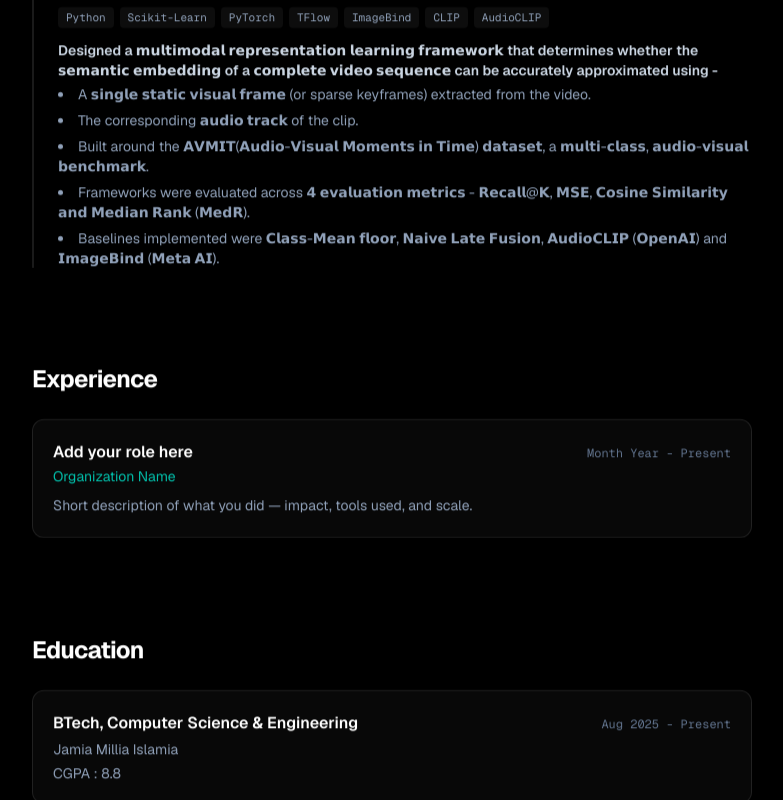
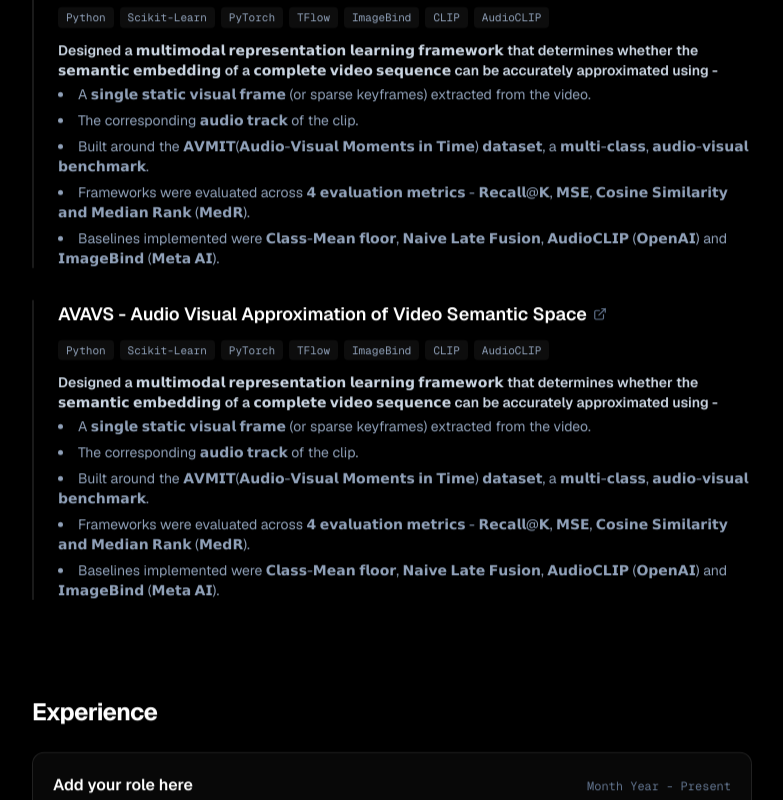
Before and after one commit to silver0cloud/my-portfolio, a Next.js app: page / in a window 1280 px wide. Shown: the part 1269-2069 px from the top of the page, without its empty margins (248-1031 px from the left). Built offline with nearby package versions, Linux system fonts and the light colour scheme.

Commit message:
Add AVAVS framework details to page
Added a section detailing the AVAVS framework, including its evaluation metrics and implemented baselines.

```diff
--- a/app/page.tsx
+++ b/app/page.tsx
@@ -271,6 +271,43 @@ export default function Page() {
                   <li>Baselines implemented were 𝗖𝗹𝗮𝘀𝘀-𝗠𝗲𝗮𝗻 𝗳𝗹𝗼𝗼𝗿, 𝗡𝗮𝗶𝘃𝗲 𝗟𝗮𝘁𝗲 𝗙𝘂𝘀𝗶𝗼𝗻, 𝗔𝘂𝗱𝗶𝗼𝗖𝗟𝗜𝗣 (𝗢𝗽𝗲𝗻𝗔𝗜) and 𝗜𝗺𝗮𝗴𝗲𝗕𝗶𝗻𝗱 (𝗠𝗲𝘁𝗮 𝗔𝗜).</li>
                 </ul>
               </div>
+
+          <div className="group relative border-l-2 border-white/10 pl-6 space-y-3 hover:border-teal-500/50 transition-colors">
+                <h3 className="text-lg font-semibold text-white group-hover:text-teal-400 transition-colors">
+                  <a
+                    href="https://github.com/silver0cloud/avavs-dtu"
+                    target="_blank"
+                    rel="noopener noreferrer"
+                    className="inline-flex items-center gap-1.5 hover:underline decoration-teal-500/40 underline-offset-4"
+                  >
+                    AVAVS - Audio Visual Approximation of Video Semantic Space
+                    <svg className="w-3.5 h-3.5 text-slate-500 group-hover:text-teal-400 transition-colors" viewBox="0 0 24 24" fill="none" stroke="currentColor" strokeWidth="2" strokeLinecap="round" strokeLinejoin="round">
+                      <path d="M15 3h6v6"></path>
+                      <path d="M10 14 21 3"></path>
+                      <path d="M18 13v6a2 2 0 0 1-2 2H5a2 2 0 0 1-2-2V8a2 2 0 0 1 2-2h6"></path>
+                    </svg>
+                  </a>
+                </h3>
+
+                <div className="flex flex-wrap gap-1.5">
+                  {["Python", "Scikit-Learn", "PyTorch", "TFlow", "ImageBind", "CLIP", "AudioCLIP"].map((t) => (
+                    <span key={t} className="text-[11px] font-mono bg-white/5 px-2 py-0.5 rounded text-slate-400">
+                      {t}
+                    </span>
+                  ))}
+                </div>
+
+                <ul className="text-sm text-slate-400 space-y-1.5 list-disc list-inside">
+                  <h4 className="font-semibold text-slate-300 mb-1">
+                    Designed a 𝗺𝘂𝗹𝘁𝗶𝗺𝗼𝗱𝗮𝗹 𝗿𝗲𝗽𝗿𝗲𝘀𝗲𝗻𝘁𝗮𝘁𝗶𝗼𝗻 𝗹𝗲𝗮𝗿𝗻𝗶𝗻𝗴 𝗳𝗿𝗮𝗺𝗲𝘄𝗼𝗿𝗸 that determines whether the 𝘀𝗲𝗺𝗮𝗻𝘁𝗶𝗰 𝗲𝗺𝗯𝗲𝗱𝗱𝗶𝗻𝗴 of a 𝗰𝗼𝗺𝗽𝗹𝗲𝘁𝗲 𝘃𝗶𝗱𝗲𝗼 𝘀𝗲𝗾𝘂𝗲𝗻𝗰𝗲 can be accurately approximated using -
+                  </h4>
+                  <li>A 𝘀𝗶𝗻𝗴𝗹𝗲 𝘀𝘁𝗮𝘁𝗶𝗰 𝘃𝗶𝘀𝘂𝗮𝗹 𝗳𝗿𝗮𝗺𝗲 (or sparse keyframes) extracted from the video.</li>
+                  <li>The corresponding 𝗮𝘂𝗱𝗶𝗼 𝘁𝗿𝗮𝗰𝗸 of the clip.</li>
+                  <li>Built around the 𝗔𝗩𝗠𝗜𝗧(𝗔𝘂𝗱𝗶𝗼-𝗩𝗶𝘀𝘂𝗮𝗹 𝗠𝗼𝗺𝗲𝗻𝘁𝘀 𝗶𝗻 𝗧𝗶𝗺𝗲) 𝗱𝗮𝘁𝗮𝘀𝗲𝘁, a 𝗺𝘂𝗹𝘁𝗶-𝗰𝗹𝗮𝘀𝘀, 𝗮𝘂𝗱𝗶𝗼-𝘃𝗶𝘀𝘂𝗮𝗹 𝗯𝗲𝗻𝗰𝗵𝗺𝗮𝗿𝗸.</li>
+                  <li>Frameworks were evaluated across 𝟰 𝗲𝘃𝗮𝗹𝘂𝗮𝘁𝗶𝗼𝗻 𝗺𝗲𝘁𝗿𝗶𝗰𝘀 - 𝗥𝗲𝗰𝗮𝗹𝗹@𝗞, 𝗠𝗦𝗘, 𝗖𝗼𝘀𝗶𝗻𝗲 𝗦𝗶𝗺𝗶𝗹𝗮𝗿𝗶𝘁𝘆 𝗮𝗻𝗱 𝗠𝗲𝗱𝗶𝗮𝗻 𝗥𝗮𝗻𝗸 (𝗠𝗲𝗱𝗥).</li>
+                  <li>Baselines implemented were 𝗖𝗹𝗮𝘀𝘀-𝗠𝗲𝗮𝗻 𝗳𝗹𝗼𝗼𝗿, 𝗡𝗮𝗶𝘃𝗲 𝗟𝗮𝘁𝗲 𝗙𝘂𝘀𝗶𝗼𝗻, 𝗔𝘂𝗱𝗶𝗼𝗖𝗟𝗜𝗣 (𝗢𝗽𝗲𝗻𝗔𝗜) and 𝗜𝗺𝗮𝗴𝗲𝗕𝗶𝗻𝗱 (𝗠𝗲𝘁𝗮 𝗔𝗜).</li>
+                </ul>
+              </div>
             </div>
           </section>
         </Reveal>
```
